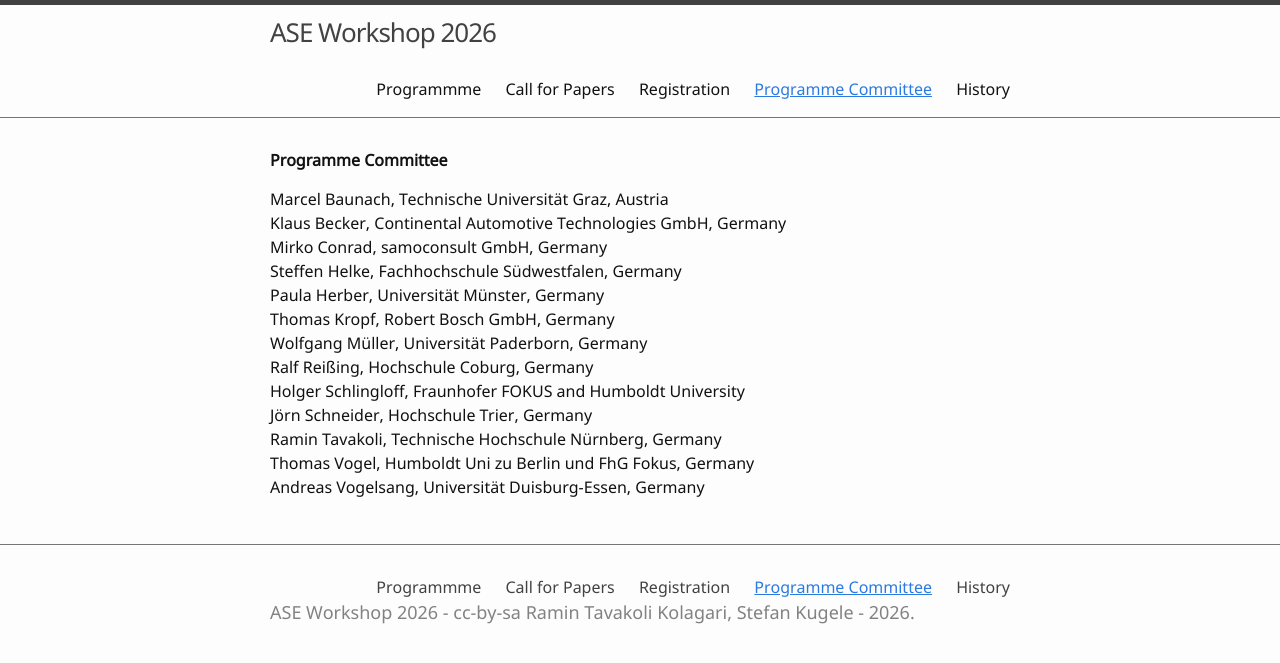
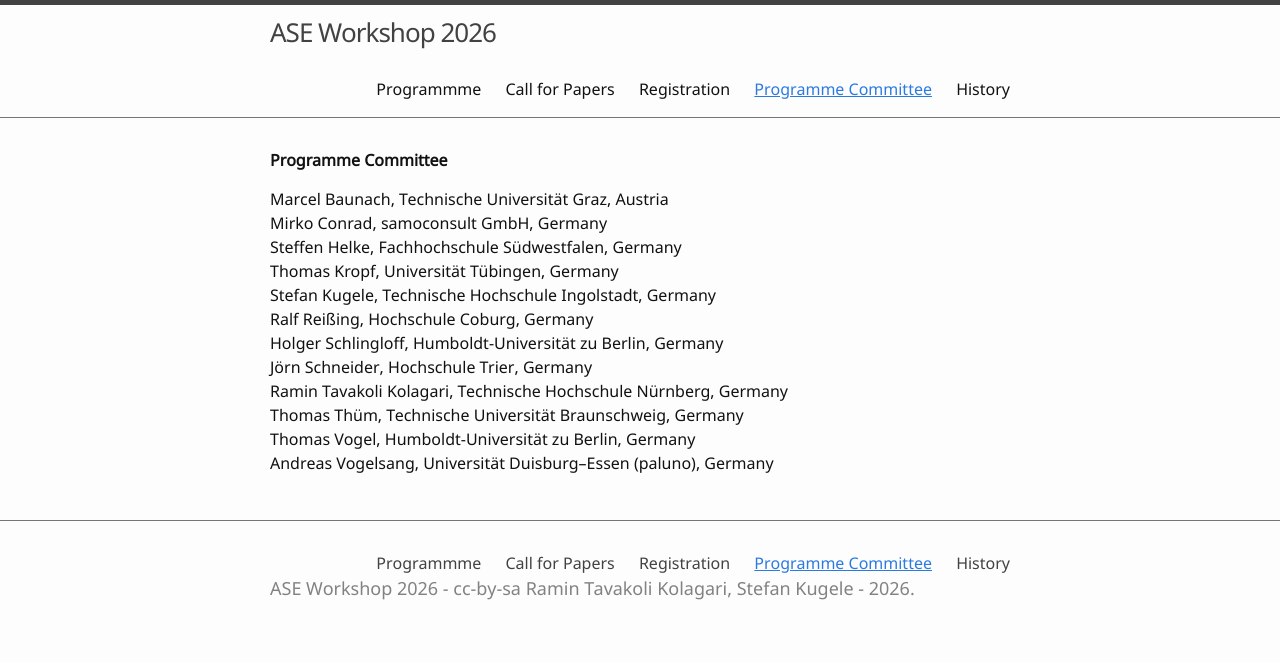
Before and after one commit to ASE-Workshop/2026, a Jekyll site: the page built from 2-programmkomitee.md, in a window 1280 px wide. Shown: the top 663 px of the page. Built offline with Jekyll 4.4.1, drawn with Linux system fonts in a browser that asks for light colours.

Commit message:
Update Programme Committee members and affiliations

```diff
--- a/2-programmkomitee.md
+++ b/2-programmkomitee.md
@@ -4,16 +4,15 @@ nav: true
 ---
 __Programme Committee__
 
-Marcel Baunach,	Technische Universität Graz, Austria \
-Klaus	Becker, Continental Automotive Technologies GmbH, Germany \
-Mirko	Conrad, samoconsult GmbH, Germany \
-Steffen	Helke, Fachhochschule Südwestfalen, Germany \
-Paula	Herber, Universität Münster, Germany \
-Thomas Kropf, Robert Bosch GmbH, Germany \
-Wolfgang Müller, Universität Paderborn, Germany \
+Marcel Baunach, Technische Universität Graz, Austria \
+Mirko Conrad, samoconsult GmbH, Germany \
+Steffen Helke, Fachhochschule Südwestfalen, Germany \
+Thomas Kropf, Universität Tübingen, Germany \
+Stefan Kugele, Technische Hochschule Ingolstadt, Germany \
 Ralf Reißing, Hochschule Coburg, Germany \
-Holger Schlingloff, Fraunhofer FOKUS and Humboldt University \
+Holger Schlingloff, Humboldt-Universität zu Berlin, Germany \
 Jörn Schneider, Hochschule Trier, Germany \
-Ramin Tavakoli, Technische Hochschule Nürnberg, Germany \
-Thomas Vogel, Humboldt Uni zu Berlin und FhG Fokus, Germany \
-Andreas	Vogelsang, Universität Duisburg-Essen, Germany
+Ramin Tavakoli Kolagari, Technische Hochschule Nürnberg, Germany \
+Thomas Thüm, Technische Universität Braunschweig, Germany \
+Thomas Vogel, Humboldt-Universität zu Berlin, Germany \
+Andreas Vogelsang, Universität Duisburg–Essen (paluno), Germany
```
